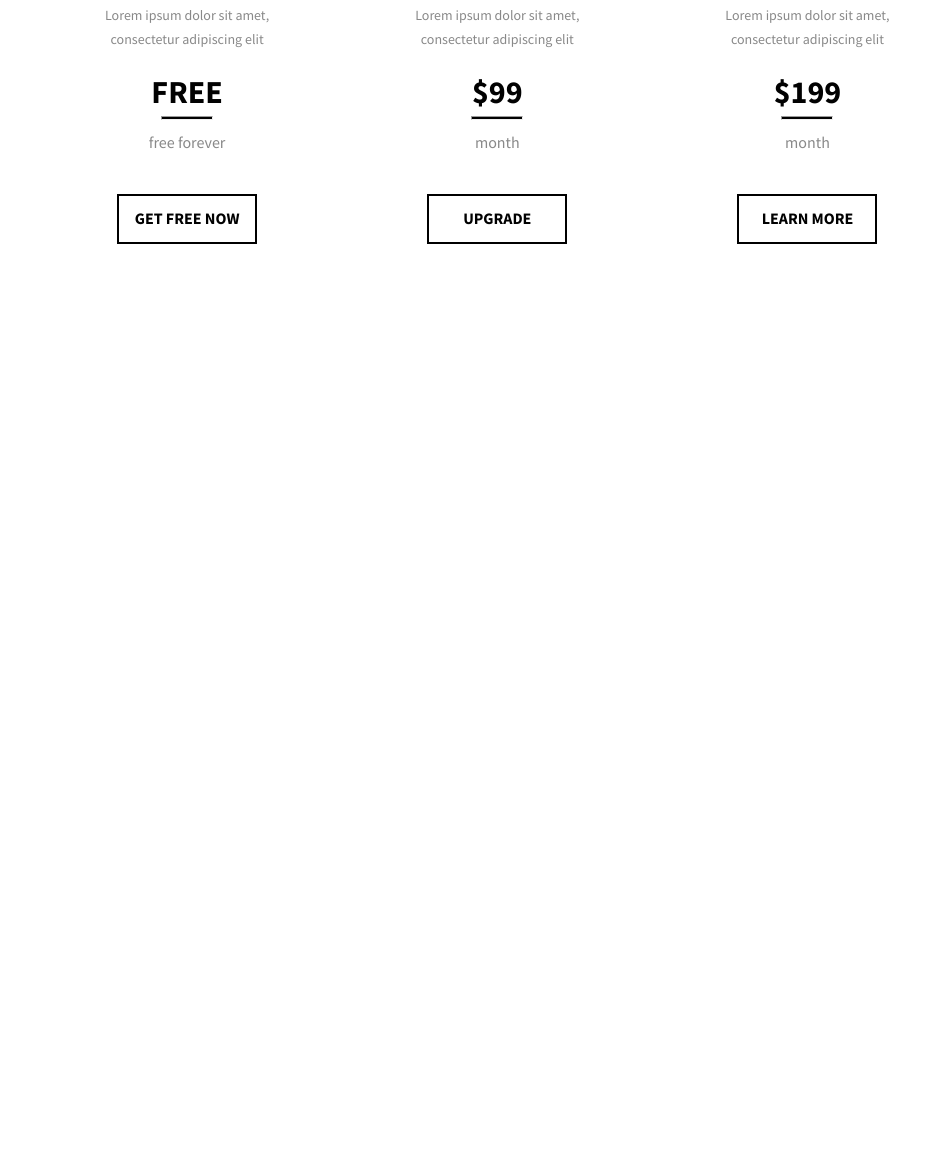
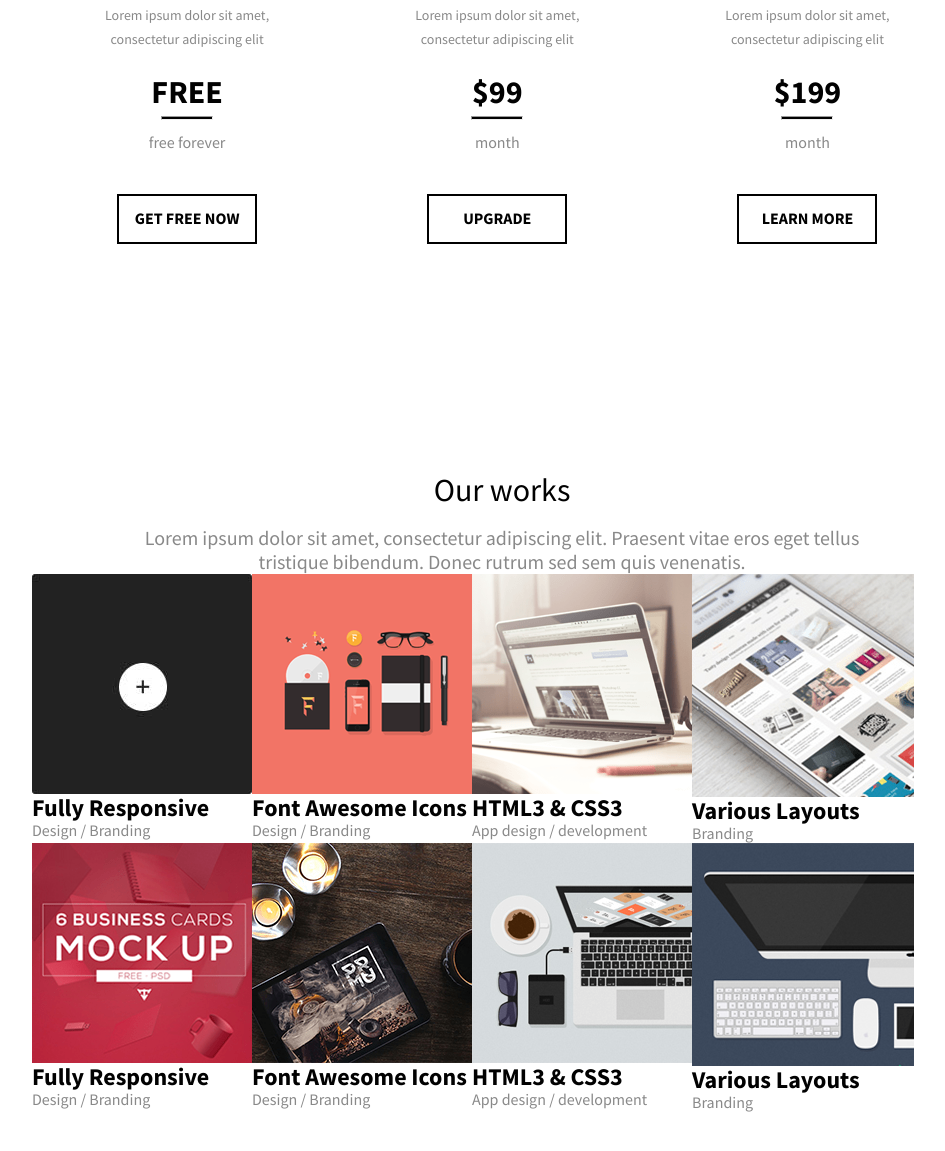
Before and after one commit to devasko/tinyone, a plain HTML site: page index.html in a window 1280 px wide. Shown: the part 2028-3179 px from the top of the page, without its empty margins (138-1083 px from the left). Before the commit the page ends 2387 px from the top, so only its background shows below. Drawn offline with Linux system fonts and the light colour scheme.

Commit message:
Work markup

```diff
--- a/index.html
+++ b/index.html
@@ -179,6 +179,81 @@
                 </div>
             </div>
         </section>
+
+        <section class="works">
+            <div class="works__top top">
+                <h2>Our works</h2>
+
+                <p class="sub-header">Lorem ipsum dolor sit amet, consectetur adipiscing elit. Praesent vitae eros eget tellus tristique bibendum. Donec rutrum sed sem quis venenatis.</p>
+            </div>
+
+            <div class="works__content content">
+                <div class="works__item">
+                    <img src="img/work1.jpg" alt="Work image">
+
+                    <h4>Fully Responsive</h4>
+
+                    <p>Design / Branding</p>
+                </div>
+
+                <div class="works__item">
+                    <img src="img/work2.png" alt="Work image">
+
+                    <h4>Font Awesome Icons</h4>
+
+                    <p>Design / Branding</p>
+                </div>
+
+                <div class="works__item">
+                    <img src="img/work3.png" alt="Work image">
+
+                    <h4>HTML3 & CSS3</h4>
+
+                    <p>App design / development</p>
+                </div>
+
+                <div class="works__item">
+                    <img src="img/work4.png" alt="Work image">
+
+                    <h4>Various Layouts</h4>
+
+                    <p>Branding</p>
+                </div>
+
+                <div class="works__item">
+                    <img src="img/work5.png" alt="Work image">
+
+                    <h4>Fully Responsive</h4>
+
+                    <p>Design / Branding</p>
+                </div>
+
+                <div class="works__item">
+                    <img src="img/work6.png" alt="Work image">
+
+                    <h4>Font Awesome Icons</h4>
+
+                    <p>Design / Branding</p>
+                </div>
+
+                <div class="works__item">
+                    <img src="img/work7.png" alt="Work image">
+
+                    <h4>HTML3 & CSS3</h4>
+
+                    <p>App design / development</p>
+                </div>
+
+                <div class="works__item">
+                    <img src="img/work8.png" alt="Work image">
+
+                    <h4>Various Layouts</h4>
+
+                    <p>Branding</p>
+                </div>
+            </div>
+
+        </section>
     </main>
 </body>
 </html>
```
